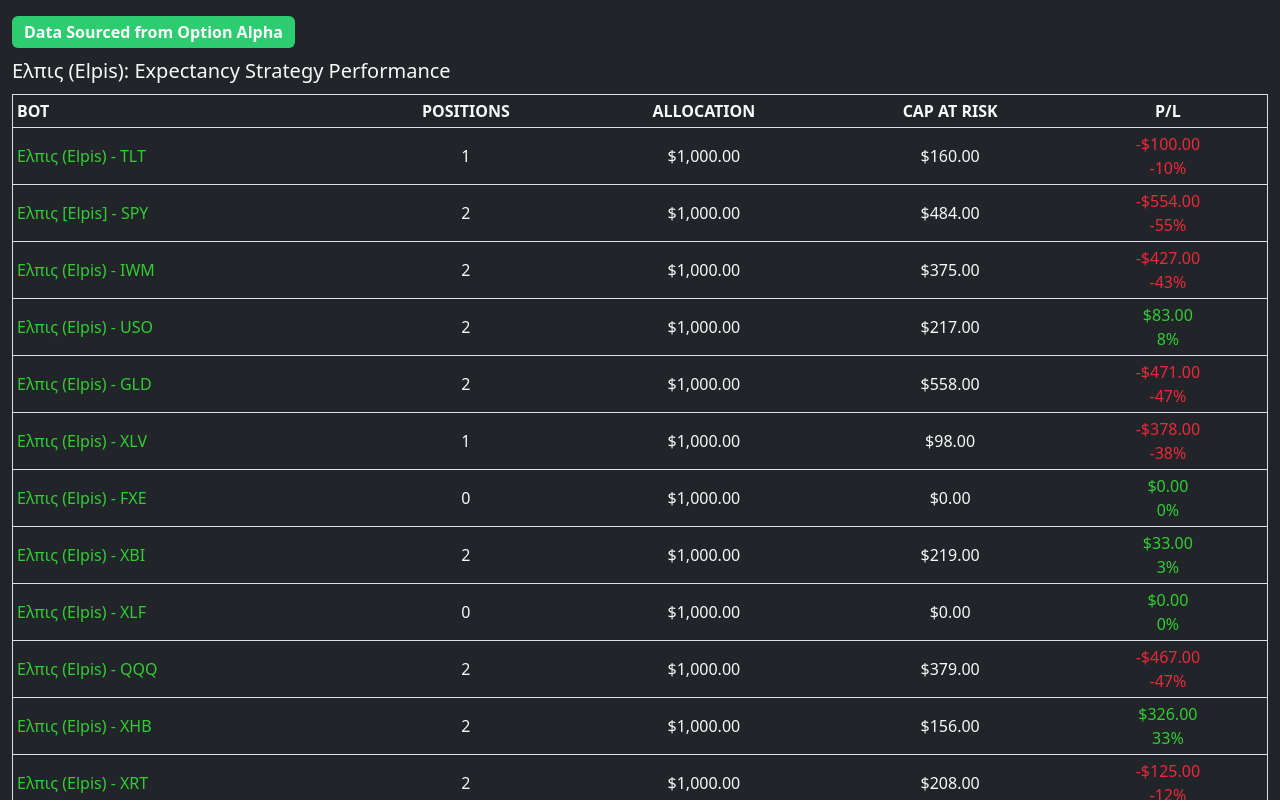
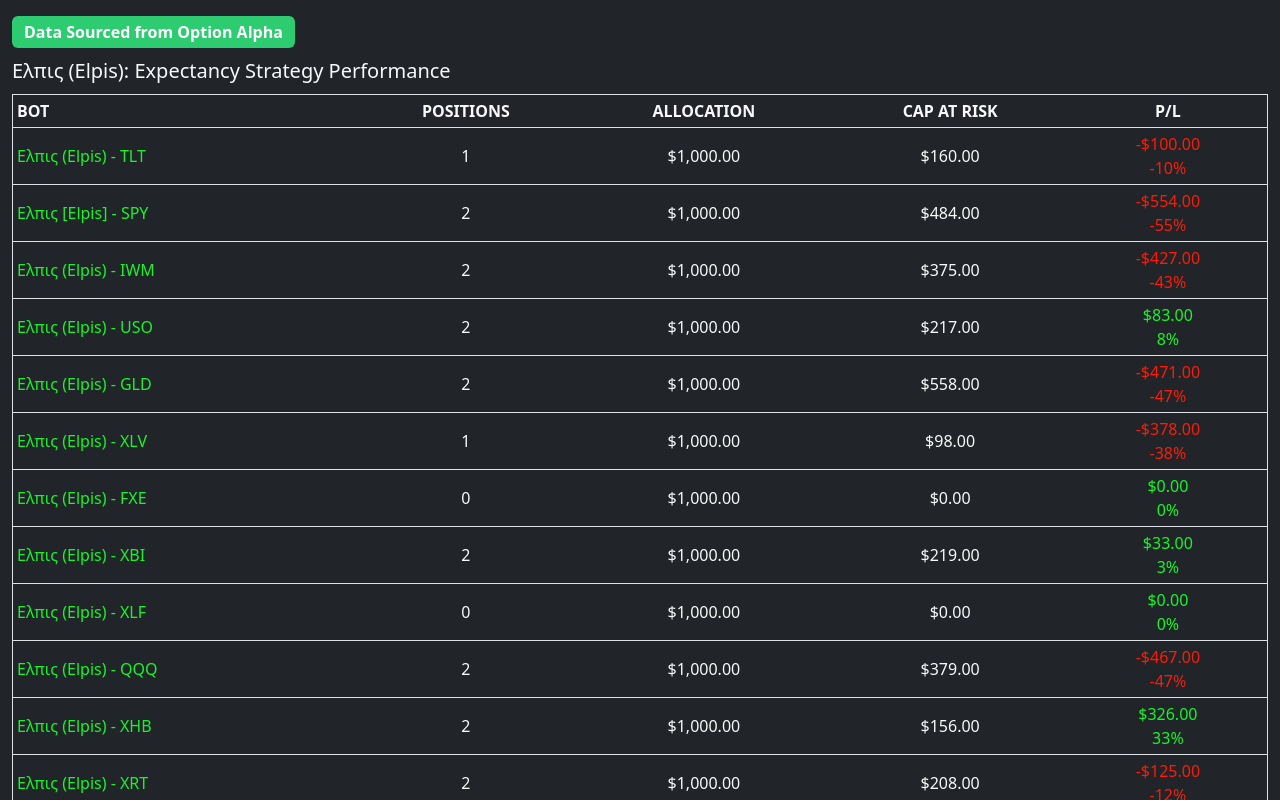
Before and after one commit to NickForneris/expectancy-strategy, a React (Create React App) app: page / in a window 1280 px wide. Shown: the top 800 px of the page. Built offline with nearby package versions, Linux system fonts and the light colour scheme.

Commit message:
Changed Red And Green - Brightened Up

```diff
--- a/src/App.css
+++ b/src/App.css
@@ -1,9 +1,9 @@
 .green {
-    color: #32cd32;
+    color: #16F529;
 }
 
 .red {
-    color: #ed2939;
+    color: #FD1C03;
 }
 
 .grey {
```
